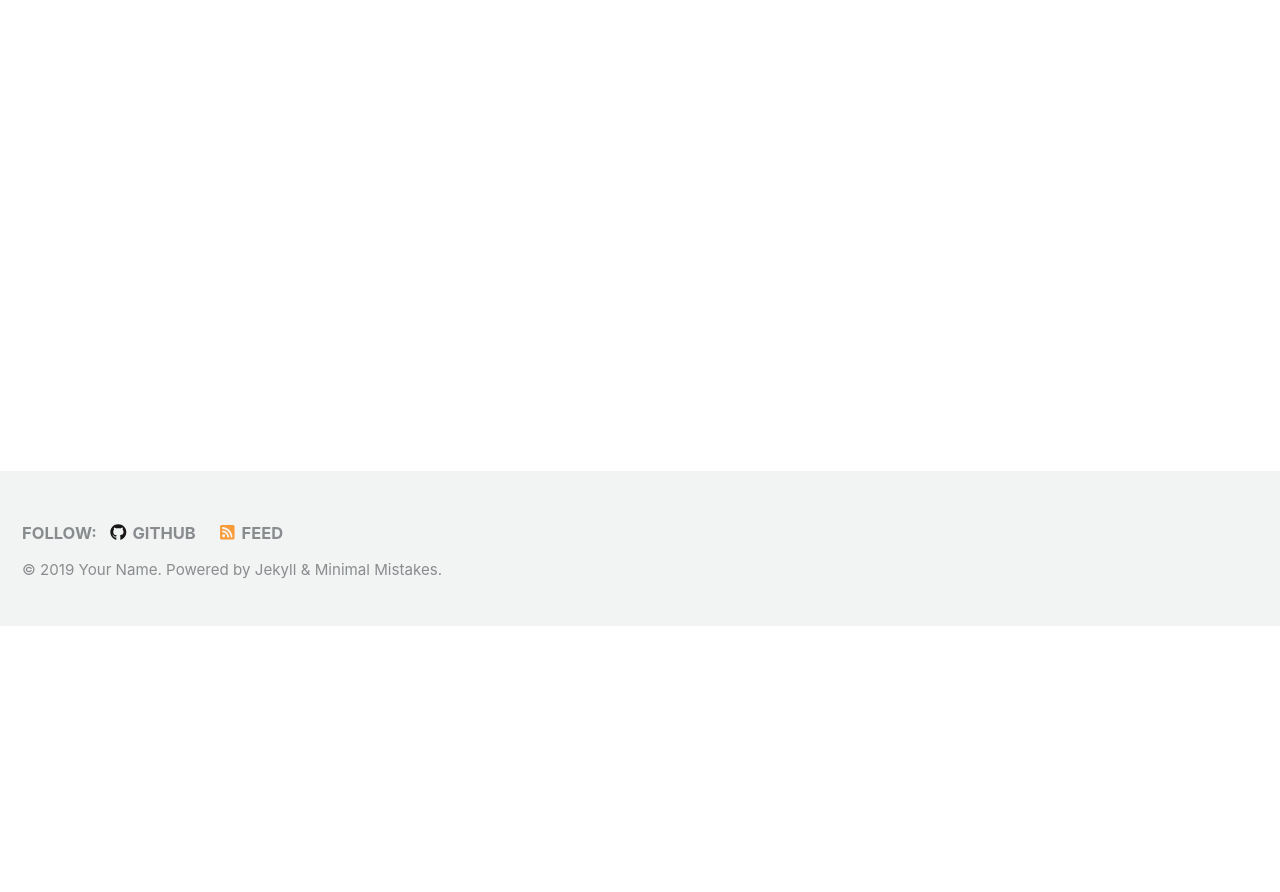
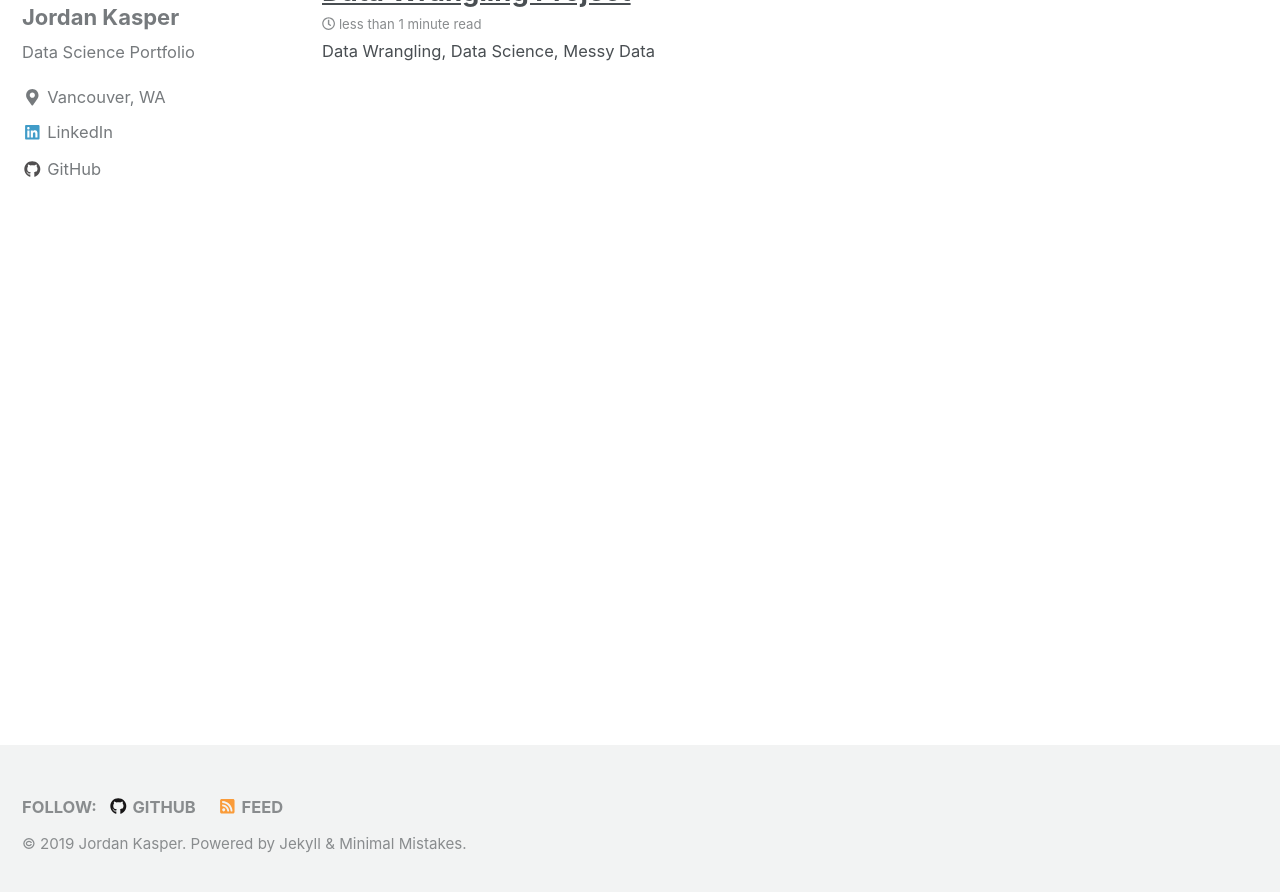
Before and after one commit to kasperj77/kasperj77.github.io, a Jekyll site: the page built from index.html, in a window 1280 px wide and 900 px high, scrolled down 1035 px. Shown: the top 892 px of the window. Built offline with Jekyll 4.4.1, drawn with Linux system fonts in a browser that asks for light colours; nearby versions of some CDN libraries; the list of posts is cut into pages by our own code; before the commit the page ends 1660 px from its top, so only the background shows below that; some of the changed text lies outside the part shown.

Commit message:
changing text and images

```diff
--- a/_config.yml
+++ b/_config.yml
@@ -9,9 +9,9 @@
 
 # Site Settings
 locale                   : "en-US"
-title                    : "Your Name"
+title                    : "Jordan Kasper"
 title_separator          : "-"
-name                     : "Your Name"
+name                     : "Jordan Kasper"
 description              : "Data Science Portfolio"
 url                      : # the base hostname & protocol for your site e.g. "https://mmistakes.github.io"
 baseurl                  : # the subpath of your site, e.g. "/blog"
@@ -84,10 +84,10 @@
 
 # Site Author
 author:
-  name             : "Your Name"
+  name             : "Jordan Kasper"
   avatar           : "/images/bio-pic-2.jpg" # path of avatar image, e.g. "/assets/images/bio-photo.jpg"
   bio              : "Data Science Portfolio"
-  location         : "Your Location"
+  location         : "Vancouver, WA"
   email            :
   uri              :
   home             : # null (default), "absolute or relative url to link to author home"
@@ -97,13 +97,13 @@
   flickr           :
   facebook         :
   foursquare       :
-  github           : "Your Github"
+  github           : "https://github.com/kasperj77"
   gitlab           :
   google_plus      :
   keybase          :
   instagram        :
   lastfm           :
-  linkedin         : "dataoptimal" # "john-doe-12345678" (the last part of your profile url, e.g. https://www.linkedin.com/in/john-doe-12345678)
+  linkedin         : "jordan-kasper-204a7048" # "john-doe-12345678" (the last part of your profile url, e.g. https://www.linkedin.com/in/john-doe-12345678)
   pinterest        :
   soundcloud       :
   stackoverflow    : # "123456/username" (the last part of your profile url, e.g. https://stackoverflow.com/users/123456/username)
```
Also changed, not shown: images/waterfront.jpg.
